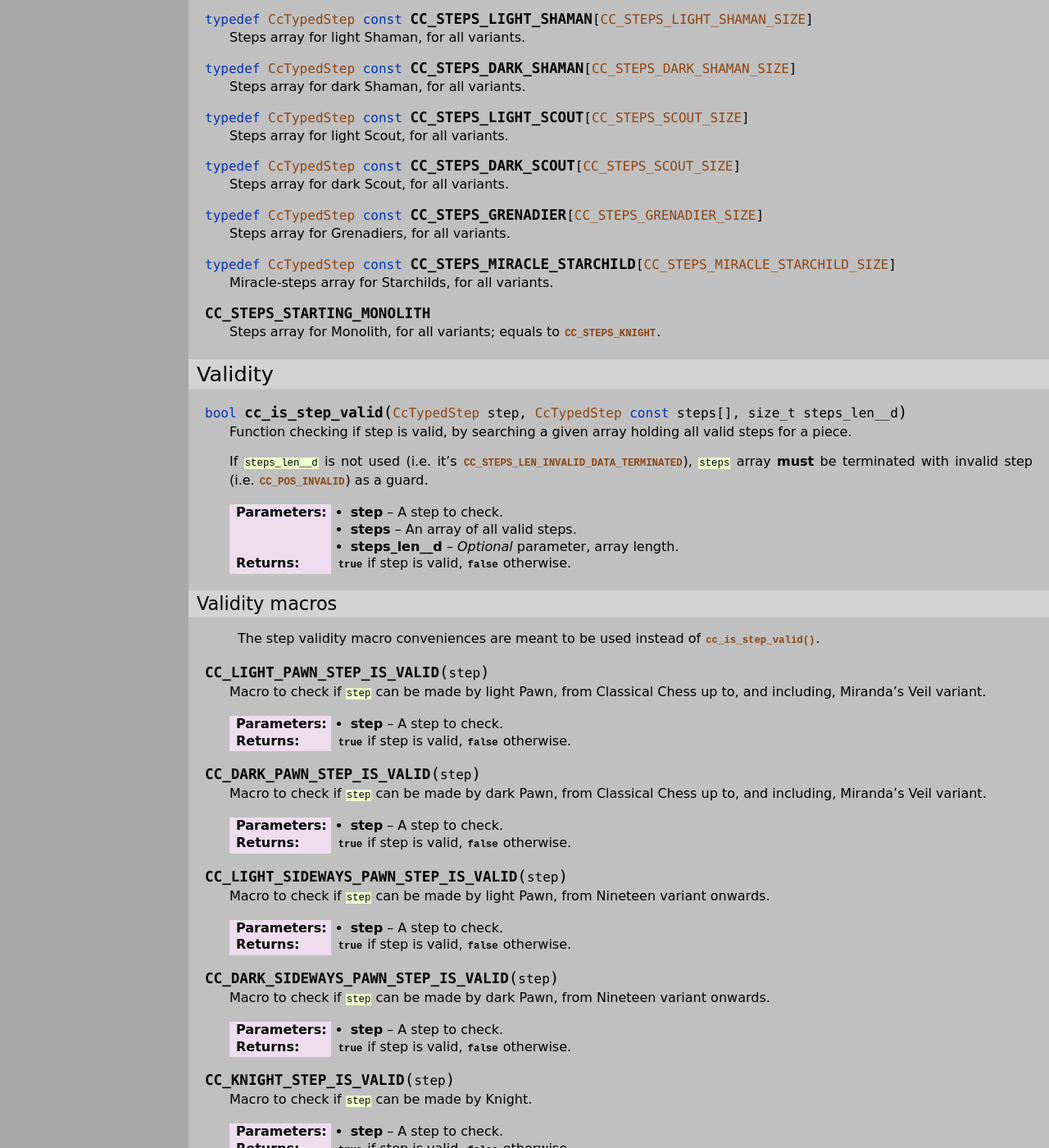
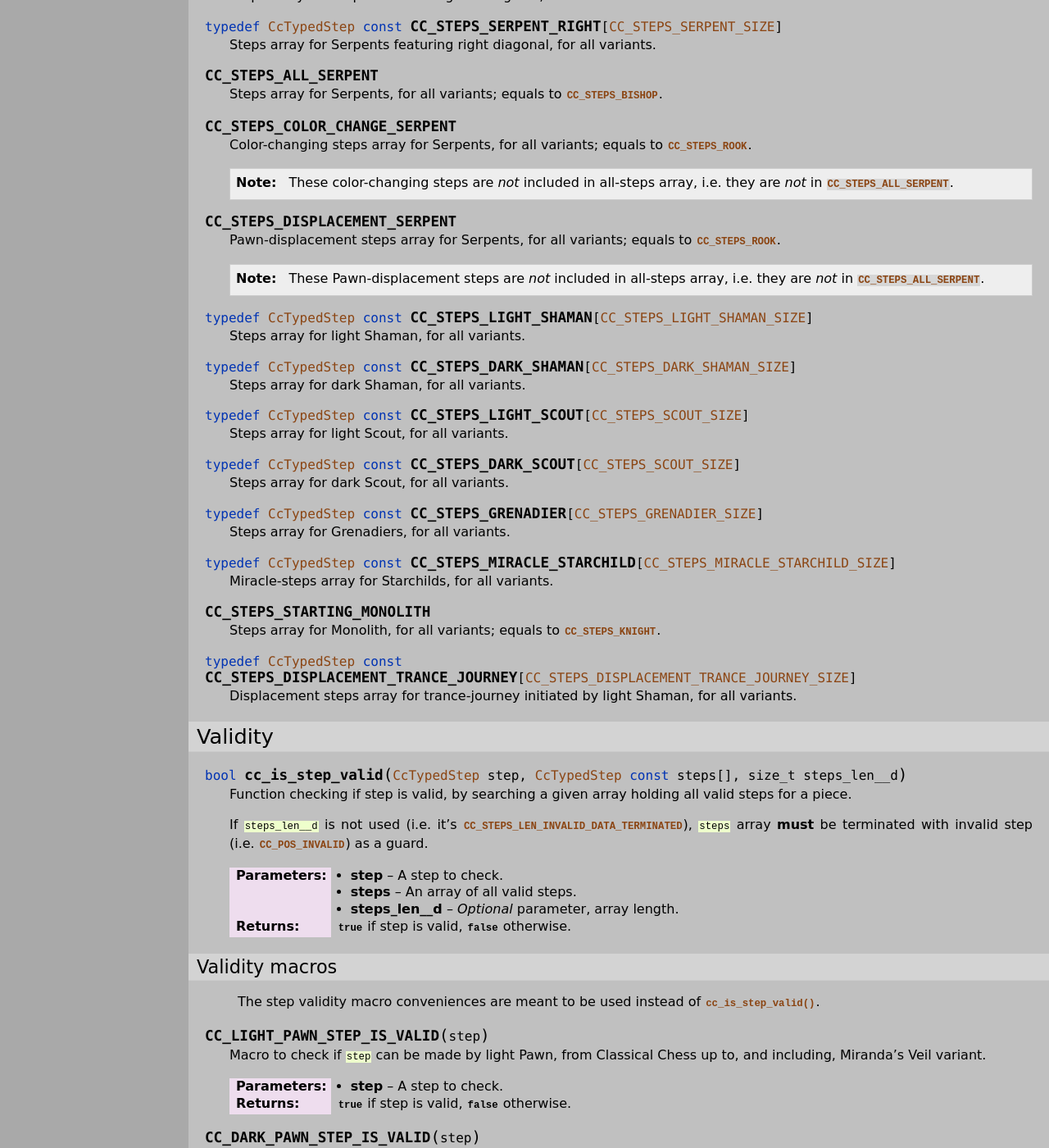
Before and after one commit to mmlacak/crochess, a Sphinx documentation site: the page built from docs/source/libcc/ccposdefs.rst, in a window 1280 px wide and 1400 px high, scrolled down 4688 px. Shown: the whole window at 82% size. Built offline with Sphinx 7.4.7, drawn with Linux system fonts in a browser that asks for light colours; some of the changed text lies outside the part shown.

Commit message:
Docs for step arrays.

```diff
--- a/docs/source/libcc/ccposdefs.rst
+++ b/docs/source/libcc/ccposdefs.rst
@@ -105,6 +105,10 @@ Lengths
 
     Equals to :c:macro:`CC_STEPS_ROOK_LEN`.
 
+.. c:macro:: CC_STEPS_DISPLACEMENT_SERPENT_LEN
+
+    Equals to :c:macro:`CC_STEPS_ROOK_LEN`.
+
 
 .. c:macro:: CC_STEPS_LIGHT_SHAMAN_LEN
 
@@ -134,6 +138,12 @@ Lengths
 .. c:macro:: CC_STEPS_STARTING_MONOLITH_LEN
 
     Equals to :c:macro:`CC_STEPS_KNIGHT_LEN`.
+
+
+.. c:macro:: CC_STEPS_DISPLACEMENT_TRANCE_JOURNEY_LEN
+
+    Equals to ``44``.
+
 
 .. _lbl-libcc-ccposdefs-sizes:
 
@@ -215,6 +225,10 @@ Piece step sizes
 
     Equals to :c:macro:`CC_STEPS_COLOR_CHANGE_SERPENT_LEN` + 1.
 
+.. c:macro:: CC_STEPS_DISPLACEMENT_SERPENT_SIZE
+
+    Equals to :c:macro:`CC_STEPS_DISPLACEMENT_SERPENT_LEN` + 1.
+
 
 .. c:macro:: CC_STEPS_LIGHT_SHAMAN_SIZE
 
@@ -241,6 +255,12 @@ Piece step sizes
 .. c:macro:: CC_STEPS_STARTING_MONOLITH_SIZE
 
     Equals to :c:macro:`CC_STEPS_STARTING_MONOLITH_LEN` + 1.
+
+
+.. c:macro:: CC_STEPS_DISPLACEMENT_TRANCE_JOURNEY_SIZE
+
+    Equals to :c:macro:`CC_STEPS_DISPLACEMENT_TRANCE_JOURNEY_LEN` + 1.
+
 
 .. _lbl-libcc-ccposdefs-arrays:
 
@@ -351,6 +371,16 @@ similar to zero-terminating strings; terminating position is
         These color-changing steps are *not* included in all-steps array,
         i.e. they are *not* in :c:macro:`CC_STEPS_ALL_SERPENT`.
 
+.. c:macro:: CC_STEPS_DISPLACEMENT_SERPENT
+
+    Pawn-displacement steps array for Serpents, for all variants; equals to
+    :c:macro:`CC_STEPS_ROOK`.
+
+    .. note::
+
+        These Pawn-displacement steps are *not* included in all-steps array,
+        i.e. they are *not* in :c:macro:`CC_STEPS_ALL_SERPENT`.
+
 
 .. c:type:: CcTypedStep const CC_STEPS_LIGHT_SHAMAN[ CC_STEPS_LIGHT_SHAMAN_SIZE ]
 
@@ -382,6 +412,13 @@ similar to zero-terminating strings; terminating position is
 
     Steps array for Monolith, for all variants; equals to
     :c:macro:`CC_STEPS_KNIGHT`.
+
+
+.. c:type:: CcTypedStep const CC_STEPS_DISPLACEMENT_TRANCE_JOURNEY[ CC_STEPS_DISPLACEMENT_TRANCE_JOURNEY_SIZE ]
+
+    Displacement steps array for trance-journey initiated by light Shaman,
+    for all variants.
+
 
 .. _lbl-libcc-ccposdefs-validity:
 
```
Also changed, not shown: 1 other file.
